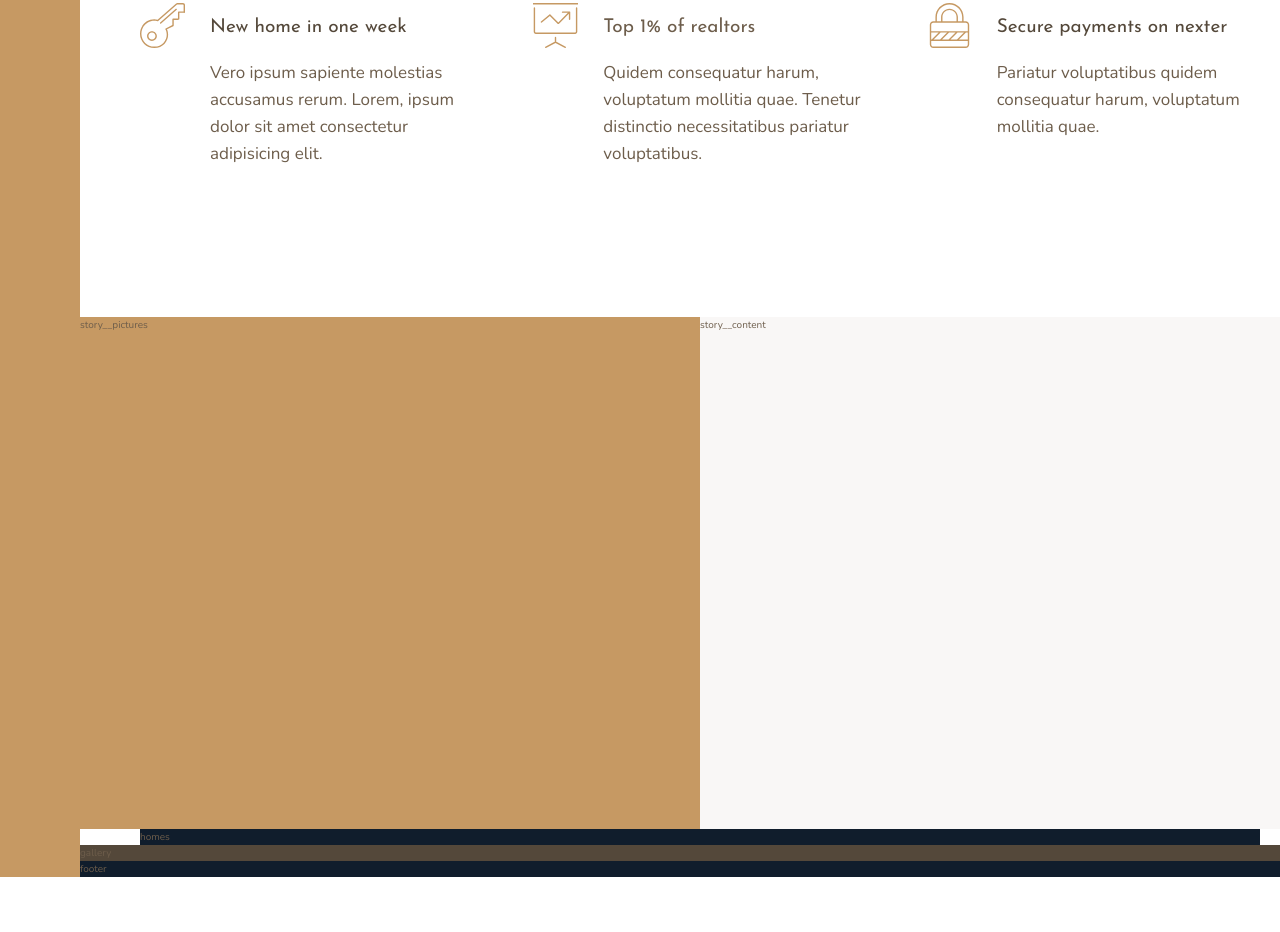
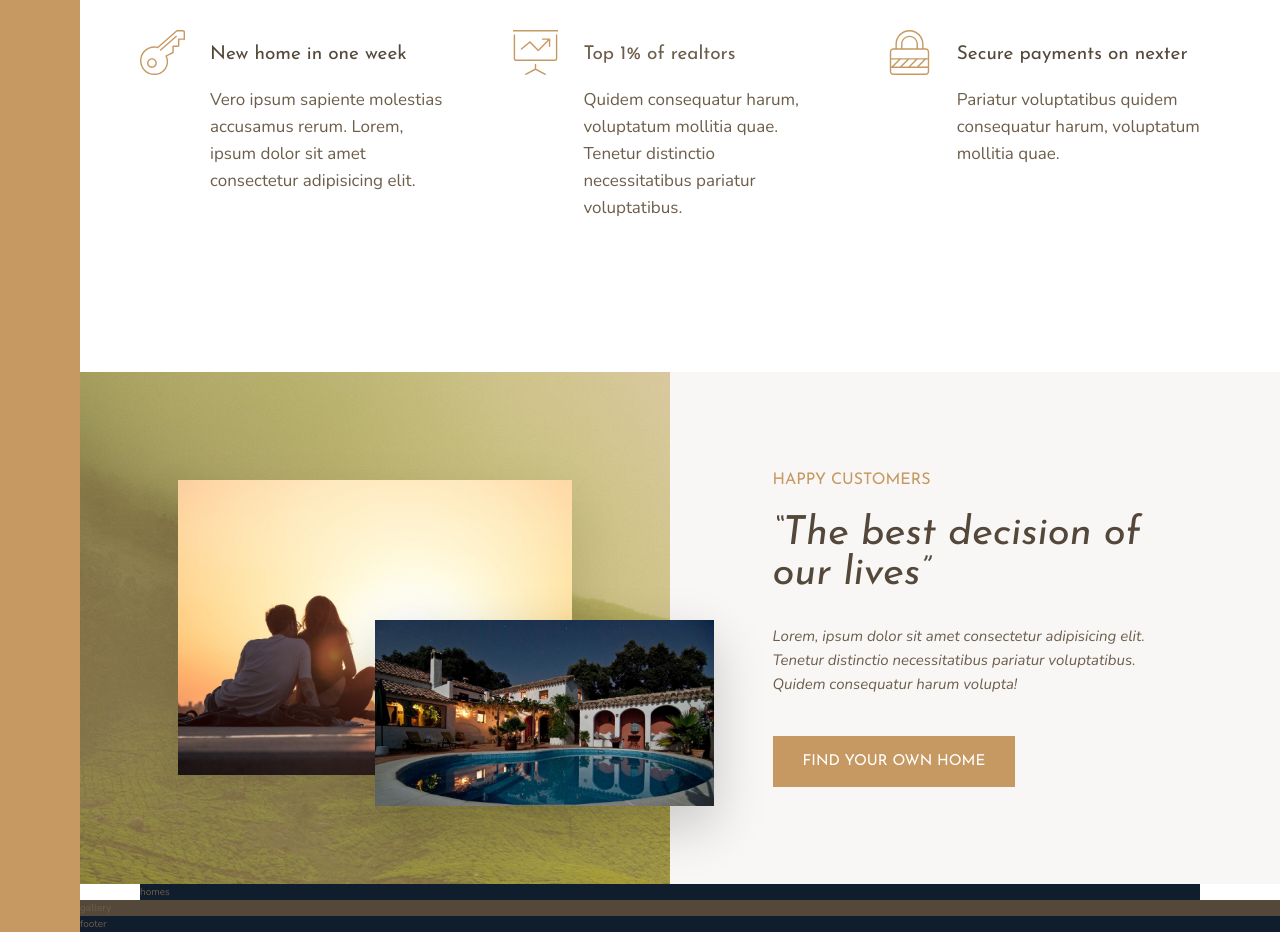
Before and after one commit to b-antonenko/Nexter, a website: page index.html in a window 1280 px wide. Shown: the part 991-1923 px from the top of the page. Before the commit the page ends 1868 px from the top, so only its background shows below. Drawn offline with nearby package versions, Linux system fonts and the light colour scheme.

Commit message:
Story section added

```diff
--- a/index.html
+++ b/index.html
@@ -81,11 +81,18 @@
         </section>
 
         <div class="story__pictures">
-            story__pictures
+            <img src="img/story-1.jpeg" alt="Couple with new house" class="story__img--1">
+            <img src="img/story-2.jpeg" alt="New house" class="story__img--2">
         </div>
 
         <div class="story__content">
-            story__content
+            <h3 class="heading-3 mb-sm">Happy Customers</h3>
+            <h2 class="heading-2 heading-2--dark mb-md">&ldquo;The best decision of our lives&rdquo;</h2>
+            <p class="story__text">
+                Lorem, ipsum dolor sit amet consectetur adipisicing elit. Tenetur distinctio necessitatibus pariatur voluptatibus.
+                Quidem consequatur harum volupta!
+            </p>
+            <button class="btn">Find your own home</button>
         </div>
 
         <section class="homes">
--- a/sass/_story.scss
+++ b/sass/_story.scss
@@ -4,10 +4,42 @@
     &__pictures {
         background-color: $color-primary;
         grid-column: full-start / col-end 4;
+        background-image: linear-gradient(rgba($color-primary, .5), rgba($color-primary, .5)), url(../img/back.jpg);
+
+        display: grid;
+        grid-template-rows: repeat(6, 1fr);
+        grid-template-columns: repeat(6, 1fr);
+        align-items: center;
+    }
+
+    &__img--1 {
+        width: 100%;
+        grid-row: 2 / 6;
+        grid-column: 2 / 6;
+        box-shadow: 0 2rem 5rem rgba(#000, .1);
+    }
+
+    &__img--2 {
+        width: 115%;
+        grid-row: 4 / 6;
+        grid-column: 4 / 7;
+        z-index: 2;
+        box-shadow: 0 2rem 5rem rgba(#000, .2);
     }
 
     &__content {
         background-color: $color-grey-light-1;
         grid-column: col-start 5 / full-end;
+
+        padding: 6rem 8vw;
+        display: grid;
+        align-content: center;
+        justify-items: start;
+    }
+
+    &__text {
+        font-size: 1.5rem;
+        font-style: italic;
+        margin-bottom: 4rem;
     }
 }
--- a/sass/_typography.scss
+++ b/sass/_typography.scss
@@ -11,10 +11,24 @@
 
 .heading-2 {
     @extend %heading;
+    font-size: 4rem;
+    font-style: italic;
+    line-height: 1;
+
+    &--light {
+        color: $color-grey-light-1;
+    }
+
+    &--dark {
+        color: $color-grey-dark-1;
+    }
 }
 
 .heading-3 {
     @extend %heading;
+    font-size: 1.6rem;
+    color: $color-primary;
+    text-transform: uppercase;
 }
 
 .heading-4 {
@@ -29,3 +43,36 @@
         color: $color-grey-dark-1;
     }
 }
+
+.btn {
+    background-color: $color-primary;
+    color: #fff;
+    border: none;
+    border-radius: 0;
+    font-family: $font-display;
+    font-size: 1.5rem;
+    text-transform: uppercase;
+    padding: 1.8rem 3rem;
+    cursor: pointer;
+    transition: all .2s;
+
+    &:hover {
+        background-color: $color-primary-dark;
+    }
+}
+
+.mb-sm {
+    margin-bottom: 2rem;
+}
+
+.mb-md {
+    margin-bottom: 3rem;
+}
+
+.mb-lg {
+    margin-bottom: 4rem;
+}
+
+.mb-hg {
+    margin-bottom: 8rem;
+}
```
Also changed, not shown: css/style.css, 2 other files.
